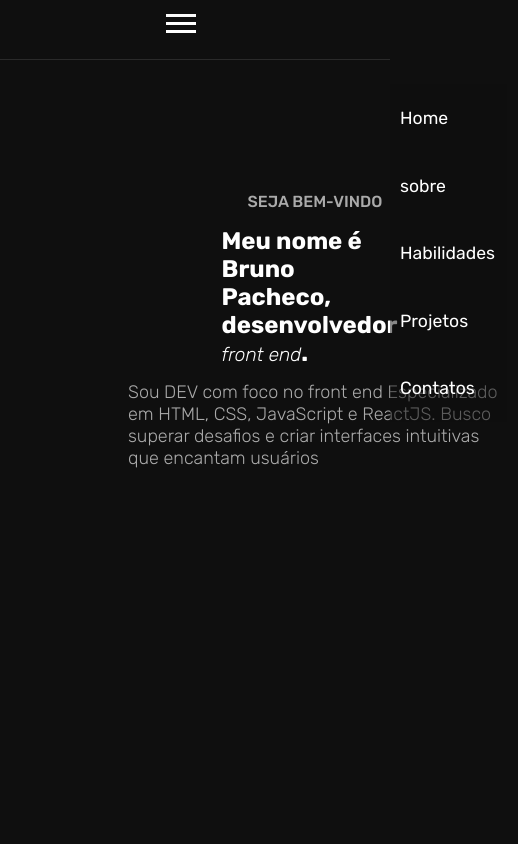
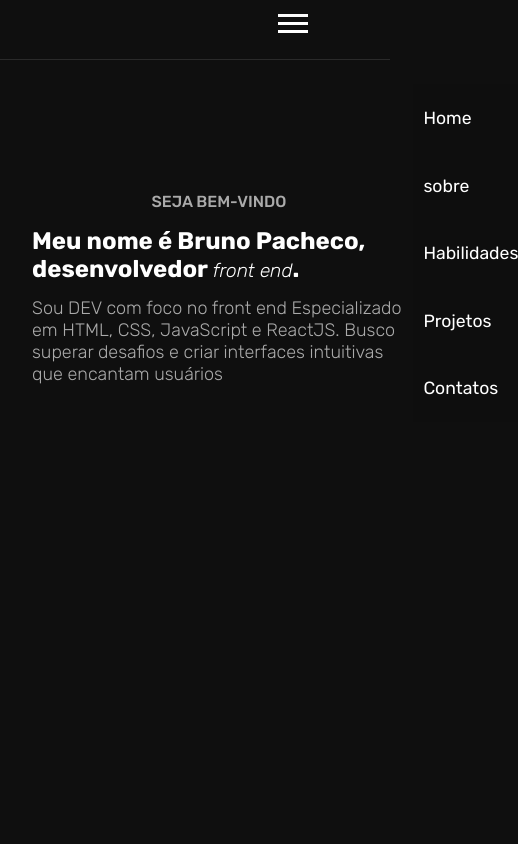
Before and after one commit to Brunoake/portifolio, a plain HTML site: page index.html in a window 390 px wide. Shown: the top 844 px of the page, 518 px wide, since content can reach past the window. Drawn offline with nearby package versions, Linux system fonts and the light colour scheme.

Commit message:
Update style.css

```diff
--- a/css/style.css
+++ b/css/style.css
@@ -524,7 +524,9 @@ color: #fff;
 }
 
 
-
+/* cccccccccccccccccccccccccccccccc
+ccccccccccccccccccccccccccc
+cccccccccccccccccccccccccccccccccccccccc */
 /* Media query */
 
 @media (max-width: 768px) {
@@ -543,7 +545,7 @@ color: #fff;
 
     #hamburguer{
         display: block;
-        margin-left: -14rem;
+        margin-left: -7rem;
     }
 
 #hamburguer::before,
@@ -565,7 +567,7 @@ color: #fff;
     background: #0f0f0f7e;
     transition: 1s ease-in;
     cursor: pointer;
-    transform: translateX(100%);
+    transform: translateX(120%);
     color: transparent;
    }
 
@@ -584,12 +586,12 @@ color: #fff;
 
 
     #home {
-        width: 100vw;
+       width: 100%;
         padding-right: 1rem;
         display: flex;
-        flex-direction: column;
-        align-items: center;
-        justify-content: center;
+       flex-direction: column;
+
+        margin-left: 2rem;
     }
 
     #home h3{
@@ -602,7 +604,7 @@ color: #fff;
     #home h2{
         font-size: 1.5rem;
         margin-bottom: .9rem;
-        width: 50%;
+
     }
 
     #home h2 > span{
@@ -744,7 +746,7 @@ color: #fff;
     .projects img {
         width: 60%;
         height: auto;
-
+        margin-left: 2rem;
     }
 
     .btn {
@@ -768,7 +770,7 @@ color: #fff;
     }
 
     #email > a > h5{
-        font-size: .9rem;
+        font-size: 1.2rem;
 
     }
 
```
